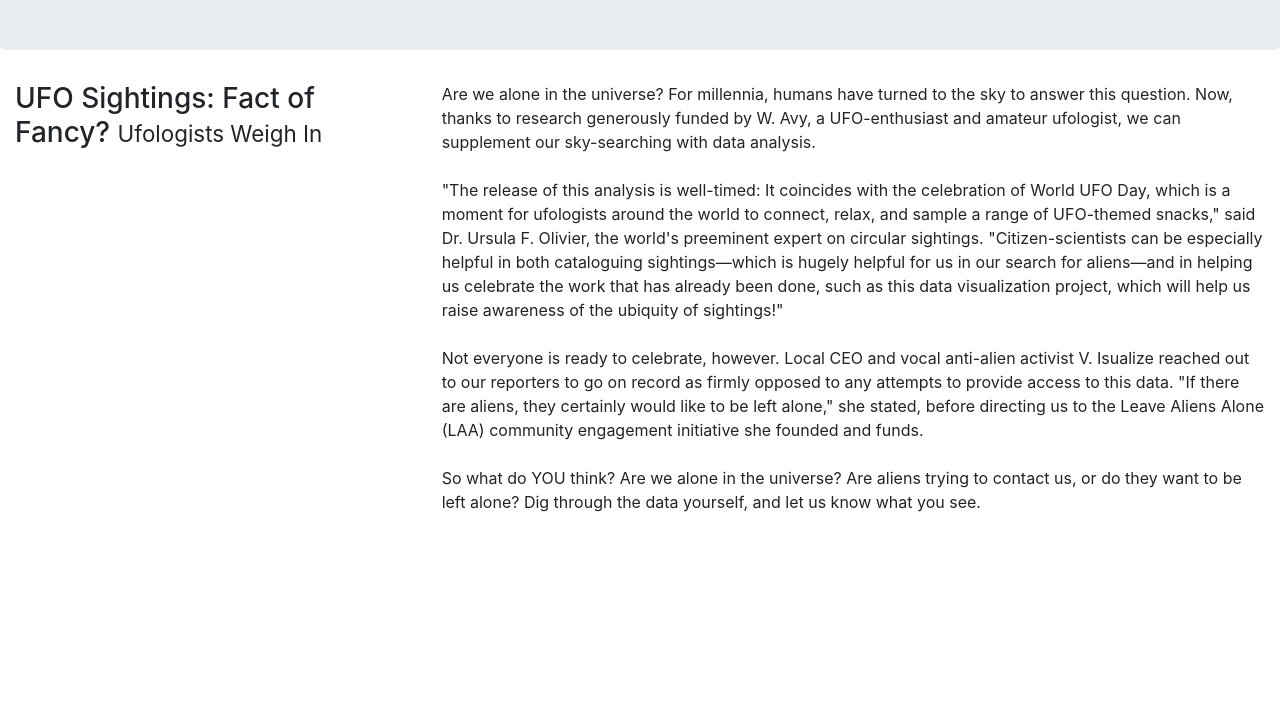
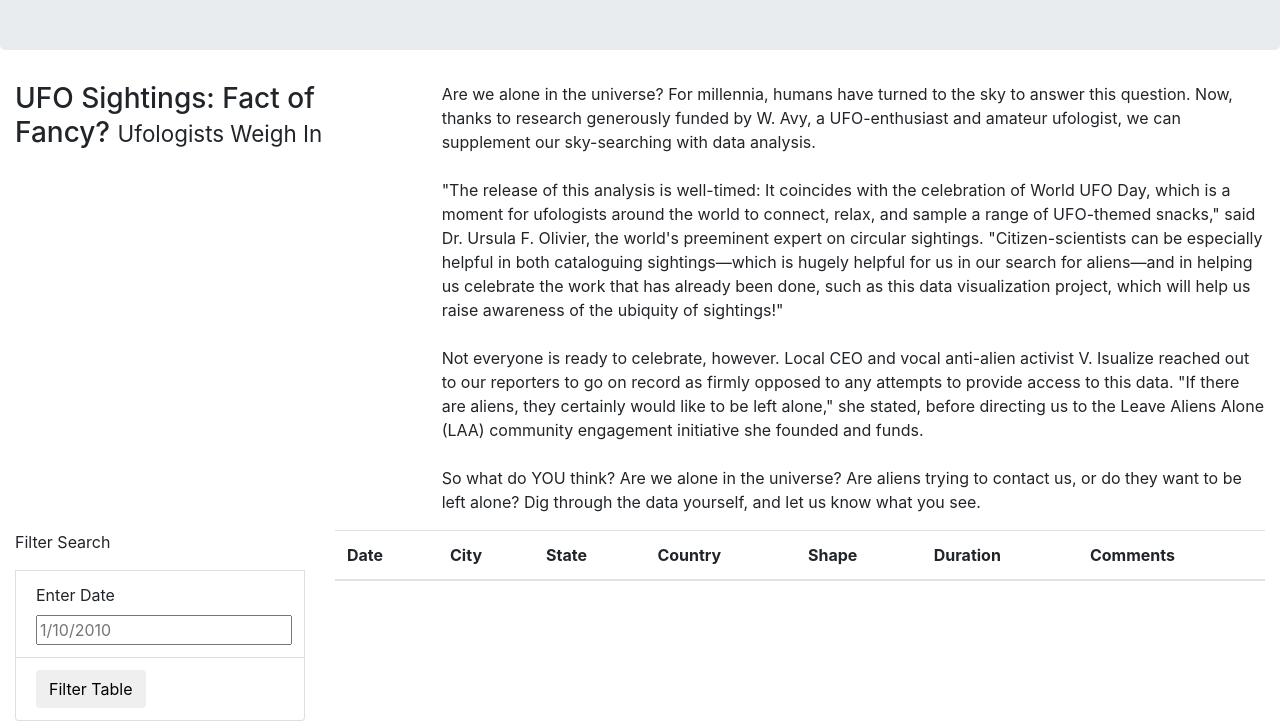
Before and after one commit to KGomez10/UFOs, a plain HTML site: page index.html in a window 1280 px wide. Shown: the part 190-911 px from the top of the page. Before the commit the page ends 800 px from the top, so only its background shows below. Drawn offline with nearby package versions, Linux system fonts and the light colour scheme.

Commit message:
adding html updates to index file

```diff
--- a/index.html
+++ b/index.html
@@ -12,32 +12,78 @@
       crossorigin="anonymous"
     />
     <link rel="stylesheet" href="static/css/style.css">
+</head>
 <body>
     <div class="wrapper">
         <nav class="navbar navbar-expand-lg">
             <a class="navbar-brand" href="index.html">UFO Sightings</a>
         </nav>
+
         </div>
         <div class="jumbotron">
             <h1>The Truth Is Out There</h1>
         </div>
+
         <div class="container-fluid">
             <div class="row">
               <div class="col-md-4">
                 <h3>UFO Sightings: Fact of Fancy? <small>Ufologists Weigh In</small></h3>
             </div>
+
             <div class="col-md-8">
                 <p>
-                  Are we alone in the universe? For millennia, humans have turned to the sky to answer this question. Now, thanks to research generously funded by W. Avy, a UFO-enthusiast and amateur ufologist, we can supplement our sky-searching with data analysis.<br><br>"The release of this analysis is well-timed: It coincides with the celebration of World UFO Day, which is a moment for ufologists around the world to connect, relax, and sample a range of UFO-themed snacks," said Dr. Ursula F. Olivier, the world's preeminent expert on circular sightings. "Citizen-scientists can be especially helpful in both cataloguing sightings—which is hugely helpful for us in our search for aliens—and in helping us celebrate the work that has already been done, such as this data visualization project, which will help us raise awareness of the ubiquity of sightings!"<br><br>Not everyone is ready to celebrate, however. Local CEO and vocal anti-alien activist V. Isualize reached out to our reporters to go on record as firmly opposed to any attempts to provide access to this data. "If there are aliens, they certainly would like to be left alone," she stated, before directing us to the Leave Aliens Alone (LAA) community engagement initiative she founded and funds.<br><br>So what do YOU think? Are we alone in the universe? Are aliens trying to contact us, or do they want to be left alone? Dig through the data yourself, and let us know what you see.
-
-
+                  Are we alone in the universe? For millennia, humans have turned to the sky to answer this question. Now, thanks to research generously funded by W. Avy, a UFO-enthusiast and amateur ufologist, we can supplement our sky-searching with data analysis.<br><br>
+                  "The release of this analysis is well-timed: It coincides with the celebration of World UFO Day, which is a moment for ufologists around the world to connect, relax, and sample a range of UFO-themed snacks," said Dr. Ursula F. Olivier, the world's preeminent expert on circular sightings. "Citizen-scientists can be especially helpful in both cataloguing sightings—which is hugely helpful for us in our search for aliens—and in helping us celebrate the work that has already been done, such as this data visualization project, which will help us raise awareness of the ubiquity of sightings!"<br><br>
+                  Not everyone is ready to celebrate, however. Local CEO and vocal anti-alien activist V. Isualize reached out to our reporters to go on record as firmly opposed to any attempts to provide access to this data. "If there are aliens, they certainly would like to be left alone," she stated, before directing us to the Leave Aliens Alone (LAA) community engagement initiative she founded and funds.<br><br>
+                  So what do YOU think? Are we alone in the universe? Are aliens trying to contact us, or do they want to be left alone? Dig through the data yourself, and let us know what you see.
                 </p>
               </div>
             </div>
           </div>
+        </div>
+
+        <div class="container-fluid">
+            <div class="row">
+              <div class="col-md-3">
+                    <form>
+                    <p>Filter Search</p>
+                    </form>
+                    <ul class="list-group">
+
+                    </ul>
+                        <li class="list-group-item">
+                            <label for="date">Enter Date</label>
+                            <input type="text" placeholder="1/10/2010" id="datetime" />
+                        </li>
+                        <li class="list-group-item">
+                            <button id="filter-btn" type="button" class="btn btn-default">Filter Table</button>
+                        </li>
+
+
+                    </div>
+
+    <div class="col-md-9">
+        <table class="table table-striped">
+            <thead>
+                <tr>
+                    <th>Date</th>
+                    <th>City</th>
+                    <th>State</th>
+                    <th>Country</th>
+                    <th>Shape</th>
+                    <th>Duration</th>
+                    <th>Comments</th>
+                        </tr>
+                    </thead>
+                    <tbody></tbody>
+                </table>
+            </div>
+        </div>
+    </div>
+
+
     </body>
-</head>
-<body>
+
 
 </body>
 </html>
```
Lines whose indentation alone changed are shown as unchanged.
